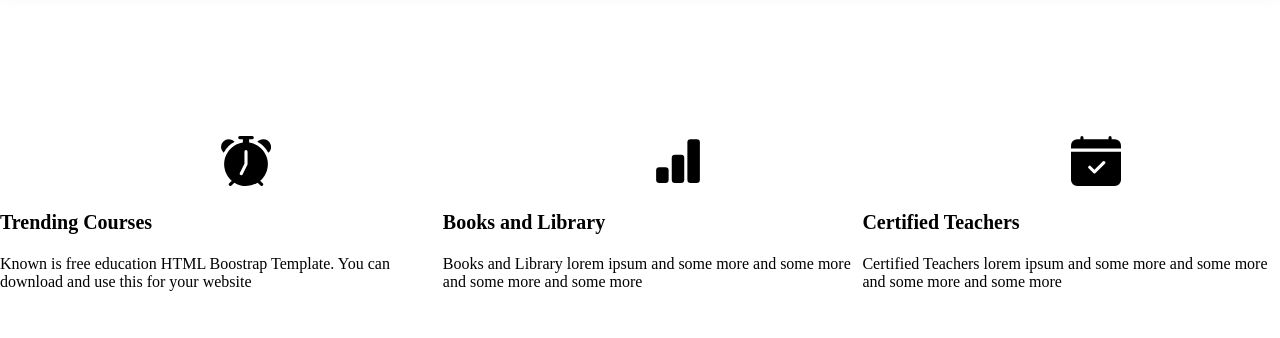
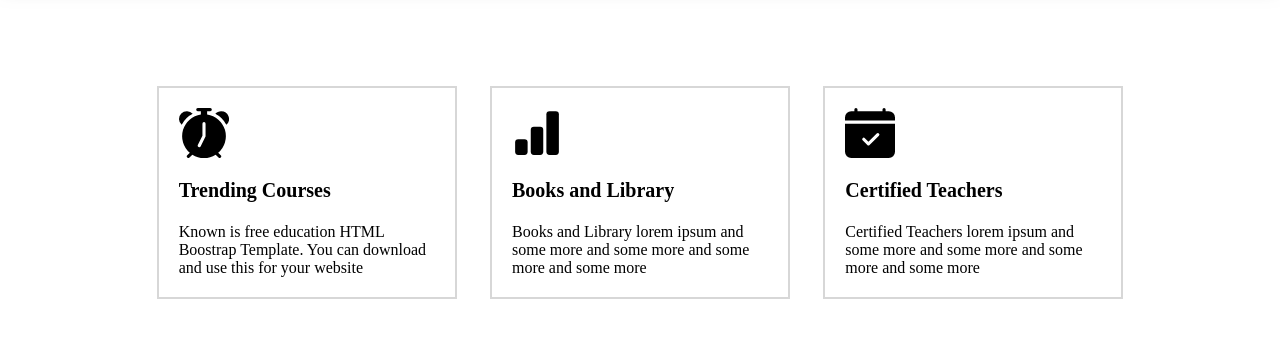
Before and after one commit to Zyngher/Git-C, a plain HTML site: page index.html in a window 1280 px wide. Shown: the part 74-412 px from the top of the page. Drawn offline with Linux system fonts and the light colour scheme.

Commit message:
adaugat css la articole

```diff
--- a/style.css
+++ b/style.css
@@ -69,9 +69,7 @@ section {
 
 svg {
     position: relative;
-    right: -50%;
-
-
+    /* right: -50%; */
     width: 50px;
     margin-bottom: 20px;
 }
@@ -90,3 +88,22 @@ h2 {
     background-color: green;
     color: white;
 }
+
+/* cristi */
+
+article {
+    width: 300px;
+    border: 2px solid #d7d7d7;
+    padding: 20px;
+    display: flex;
+    align-items: left;
+    flex-direction: column;
+}
+
+section {
+    margin: auto;
+    width: 1000px;
+    padding-top: 100px;
+    display: flex;
+    justify-content: space-around;
+  }
```
